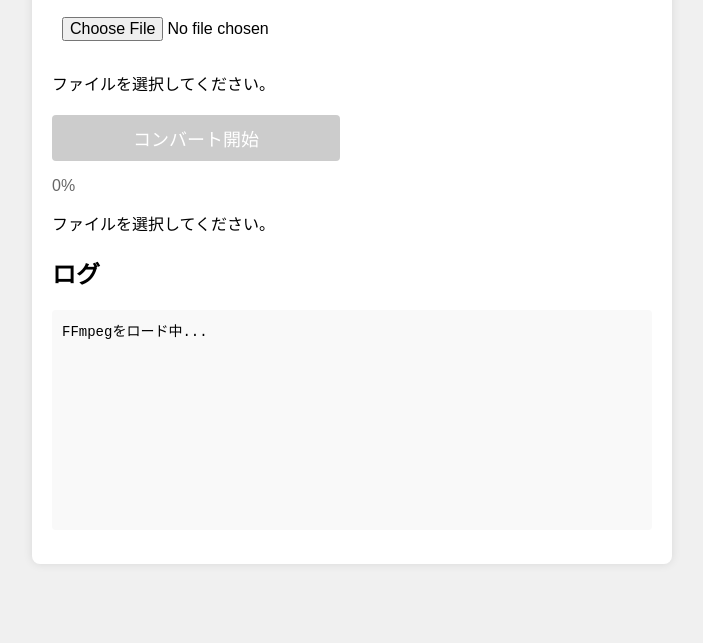
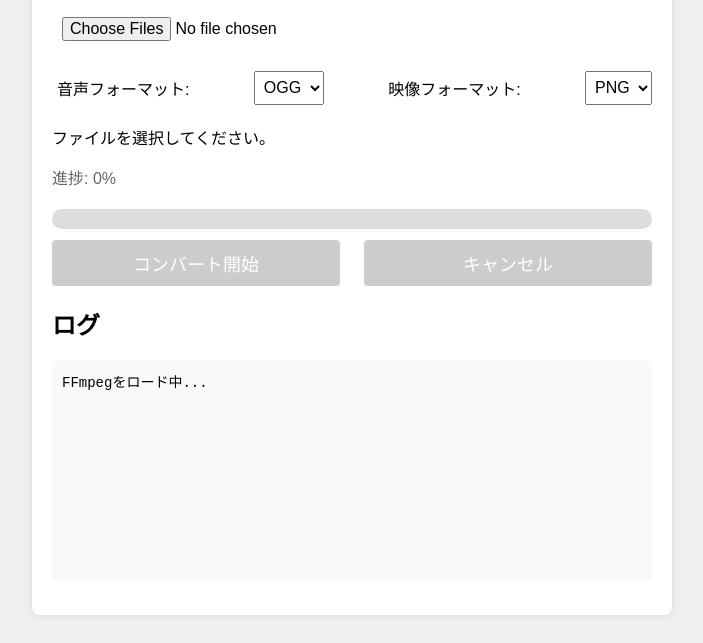
Before and after one commit to Au12jp/mp3, a website: page src/index.html in a window 1280 px wide. Shown: the part 157-800 px from the top of the page, without its empty margins (288-991 px from the left). Drawn offline with Linux system fonts and the light colour scheme; no server answers.

Commit message:
Auto commit #101

```diff
--- a/src/index.html
+++ b/src/index.html
@@ -11,30 +11,64 @@
     <div class="container">
       <h1>FFmpeg File Converter</h1>
 
+      <!-- ファイル選択 -->
       <div class="file-upload">
         <label for="fileInput" class="file-label">ファイルを選択</label>
-        <input type="file" id="fileInput" class="file-input" />
+        <input type="file" id="fileInput" class="file-input" multiple />
       </div>
 
+      <!-- フォーマット選択 -->
+      <div class="format-selection">
+        <label for="formatSelectAudio">音声フォーマット:</label>
+        <select id="formatSelectAudio">
+          <option value="ogg">OGG</option>
+          <option value="mp3">MP3</option>
+        </select>
+
+        <label for="formatSelectVideo">映像フォーマット:</label>
+        <select id="formatSelectVideo">
+          <option value="png">PNG</option>
+          <option value="jpg">JPG</option>
+        </select>
+      </div>
+
+      <!-- 状態表示 -->
       <div class="status">
         <p id="statusMessage">ファイルを選択してください。</p>
+        <p id="progressPercent">進捗: 0%</p>
       </div>
 
-      <button id="convertButton" class="convert-button" disabled>
-        コンバート開始
-      </button>
+      <!-- 進捗バー -->
+      <div class="progress-bar">
+        <progress id="progressBar" value="0" max="100"></progress>
+      </div>
 
-      <div class="progress-container">
-        <div id="progressBar" class="progress-bar"></div>
+      <!-- ボタン -->
+      <div class="button-group">
+        <button id="convertButton" class="convert-button" disabled>
+          コンバート開始
+        </button>
+        <!-- キャンセルボタンを追加 -->
+        <button id="cancelButton" class="cancel-button" disabled>
+          キャンセル
+        </button>
       </div>
-      <p id="progressPercent">0%</p>
-      <p id="progressDetails">ファイルを選択してください。</p>
 
+      <!-- ダウンロードリンク -->
       <div id="downloadLinkContainer" class="download-container"></div>
 
+      <!-- ログ -->
       <div class="log-container">
         <h2>ログ</h2>
         <pre id="logMessage" class="log-message"></pre>
+      </div>
+
+      <!-- 処理完了モーダル -->
+      <div id="completeModal" class="modal">
+        <div class="modal-content">
+          <p>処理が完了しました！</p>
+          <button class="close-modal">閉じる</button>
+        </div>
       </div>
     </div>
 
```
